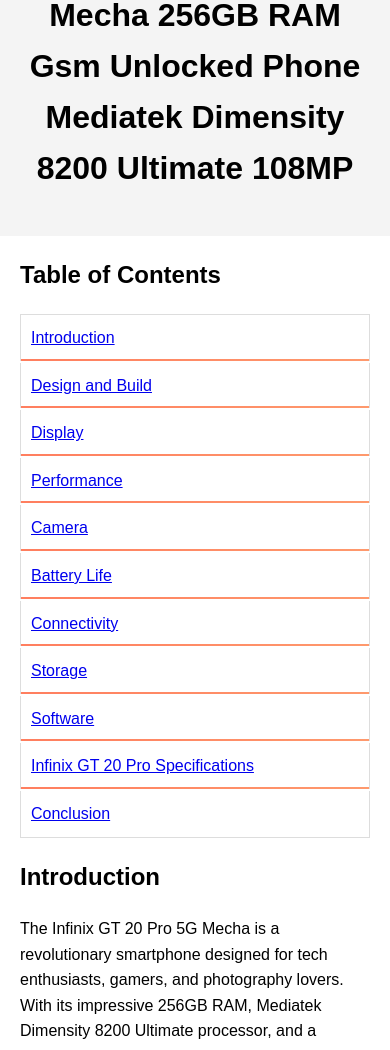
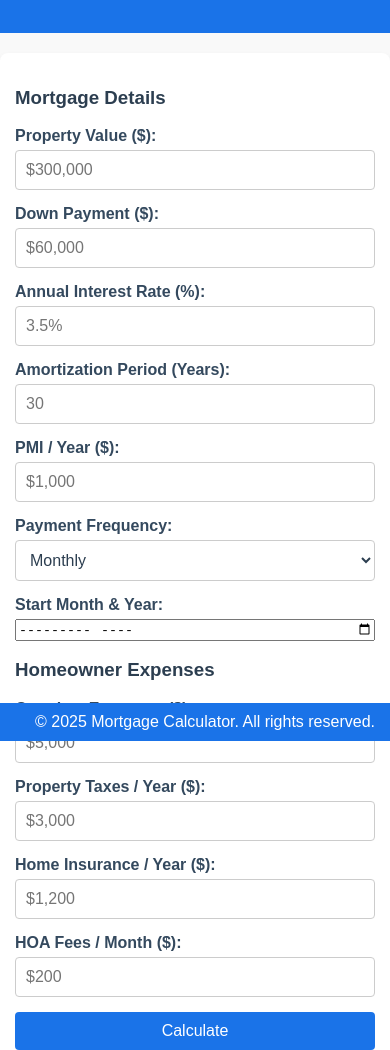
Before and after one commit to dave-ramsey-mortgage-calculator/ramsey-mortgage-calculator, a plain HTML site: page index.html in a window 390 px wide. Shown: the part 103-1153 px from the top of the page. Drawn offline with Linux system fonts and the light colour scheme.

Commit message:
index.html

```diff
--- a/index.html
+++ b/index.html
@@ -3,223 +3,225 @@
 <head>
   <meta charset="UTF-8">
   <meta name="viewport" content="width=device-width, initial-scale=1.0">
-    <meta name="description" content="Discover the Infinix GT 20 Pro 5G Mecha, a powerhouse smartphone with 256GB RAM, Mediatek Dimensity 8200 Ultimate, and a 108MP camera. Perfect for gaming, photography, and more.">
-    <meta name="keywords" content="Infinix GT 20 Pro 5G, 256GB RAM, Mediatek Dimensity 8200, 108MP camera, unlocked phone, gaming smartphone">
-    <meta name="author" content="Your Name">
-    <title>Infinix GT 20 Pro 5G Mecha 256GB RAM Gsm Unlocked Phone Mediatek Dimensity 8200 Ultimate 108MP</title>
+  <meta name="description" content="Free online mortgage calculator to estimate your monthly payments. Calculate loan amounts, interest rates, and terms easily.">
+  <meta name="keywords" content="dave ramsey mortgage calculator, mortgage calculator, loan calculator, monthly payment calculator, home loan calculator">
+  <meta name="author" content="parwez ali">
+  <meta property="og:title" content="Mortgage Calculator - Estimate Your Monthly Payments">
+  <meta property="og:description" content="Use our free mortgage calculator to estimate your monthly payments and plan your home loan effectively.">
+  <meta property="og:image" content="https://example.com/mortgage-calculator.jpg">
+  <meta property="og:url" content="https://example.com/mortgage-calculator">
+  <meta name="twitter:card" content="summary_large_image">
+  <title>Ramsey Mortgage Calculator - Estimate Your Monthly Payments</title>
   <style>
-        /* Gradient Line Animation */
-        .toc-table {
-            width: 100%;
-            border-collapse: collapse;
-            margin-bottom: 20px;
-        }
-        .toc-table th, .toc-table td {
-            padding: 10px;
-            text-align: left;
-            position: relative;
-        }
-        .toc-table tr:not(:last-child) td {
-            border-bottom: 2px solid transparent;
-            background: linear-gradient(to right, #ff7e5f, #feb47b);
-            background-size: 200% 2px;
-            background-repeat: no-repeat;
-            background-position: 0% 100%;
-            transition: background-position 1s ease-in-out;
-        }
-        .toc-table tr:not(:last-child) td:hover {
-            background-position: -100% 100%;
-        }
     /* General Styles */
     body {
       font-family: Arial, sans-serif;
-            line-height: 1.6;
       margin: 0;
       padding: 0;
+      box-sizing: border-box;
+      background-color: #f9f9f9; /* Lightened background for better contrast */
+      color: #2c3e50; /* Darker text for better contrast */
     }
-        header, footer {
+
+    header {
+      background: #1a73e8; /* Updated blue for better contrast */
+      color: white;
       text-align: center;
+      padding: 20px 10px;
+    }
+
+    header h1 {
+      margin: 0;
+      font-size: 2rem;
+    }
+
+    .container {
+      max-width: 600px;
+      margin: 20px auto;
       padding: 20px;
-            background-color: #f4f4f4;
+      background: white;
+      border-radius: 8px;
+      box-shadow: 0 4px 6px rgba(0, 0, 0, 0.1);
     }
-        section {
-            margin: 20px;
+
+    .calculator {
+      display: flex;
+      flex-direction: column;
     }
-        table {
+
+    .calculator label {
+      margin-bottom: 5px;
+      font-weight: bold;
+      color: #34495e; /* Slightly darker label color */
+    }
+
+    .calculator input[type="number"], .calculator select {
+      padding: 10px;
+      margin-bottom: 15px;
+      border: 1px solid #ccc;
+      border-radius: 4px;
+      font-size: 1rem;
+      background-color: #ffffff; /* White background for inputs */
+      color: #2c3e50; /* Dark text for inputs */
+    }
+
+    .calculator button {
+      padding: 10px;
+      background: #1a73e8; /* Updated blue for better contrast */
+      color: white;
+      border: none;
+      border-radius: 4px;
+      cursor: pointer;
+      font-size: 1rem;
+    }
+
+    .calculator button:hover {
+      background: #155bb5; /* Darker blue on hover */
+    }
+
+    .result {
+      margin-top: 20px;
+      font-size: 1.2rem;
+      text-align: left;
+      color: #2c3e50; /* Dark text for results */
+    }
+
+    footer {
+      text-align: center;
+      padding: 10px;
+      background: #1a73e8; /* Updated blue for better contrast */
+      color: white;
+      position: fixed;
       width: 100%;
-            border-collapse: collapse;
+      bottom: 0;
     }
-        table, th, td {
-            border: 1px solid #ddd;
+
+    @media (max-width: 600px) {
+      header h1 {
+        font-size: 1.5rem;
       }
-        th, td {
-            padding: 10px;
-            text-align: left;
+      .container {
+        padding: 15px;
+      }
     }
   </style>
 </head>
 <body>
   <header>
-        <!-- Main Title -->
-        <h1>Infinix GT 20 Pro 5G Mecha 256GB RAM Gsm Unlocked Phone Mediatek Dimensity 8200 Ultimate 108MP</h1>
+    <h1>Ramsey Mortgage Calculator</h1>
+    <p>Estimate your monthly mortgage payments with ease.</p>
   </header>
 
-    <!-- Table of Contents -->
-    <section>
-        <h2>Table of Contents</h2>
-        <table class="toc-table">
-            <tr>
-                <td><a href="#introduction">Introduction</a></td>
-            </tr>
-            <tr>
-                <td><a href="#design-and-build">Design and Build</a></td>
-            </tr>
-            <tr>
-                <td><a href="#display">Display</a></td>
-            </tr>
-            <tr>
-                <td><a href="#performance">Performance</a></td>
-            </tr>
-            <tr>
-                <td><a href="#camera">Camera</a></td>
-            </tr>
-            <tr>
-                <td><a href="#battery-life">Battery Life</a></td>
-            </tr>
-            <tr>
-                <td><a href="#connectivity">Connectivity</a></td>
-            </tr>
-            <tr>
-                <td><a href="#storage">Storage</a></td>
-            </tr>
-            <tr>
-                <td><a href="#software">Software</a></td>
-            </tr>
-            <tr>
-                <td><a href="#specifications">Infinix GT 20 Pro Specifications</a></td>
-            </tr>
-            <tr>
-                <td><a href="#conclusion">Conclusion</a></td>
-            </tr>
-        </table>
-    </section>
+  <div class="container">
+    <h3>Mortgage Details</h3>
+    <form class="calculator" id="mortgageForm">
+      <label for="propertyValue">Property Value ($):</label>
+      <input type="number" id="propertyValue" placeholder="$300,000" required>
 
-    <!-- Introduction -->
-    <section id="introduction">
-        <h2>Introduction</h2>
-        <p>The Infinix GT 20 Pro 5G Mecha is a revolutionary smartphone designed for tech enthusiasts, gamers, and photography lovers. With its impressive 256GB RAM, Mediatek Dimensity 8200 Ultimate processor, and a stunning 108MP camera, this phone is set to redefine mobile experiences. Whether you're a gamer, a content creator, or someone who demands high performance, the Infinix GT 20 Pro 5G Mecha is built to meet your needs.</p>
-    </section>
+      <label for="downPayment">Down Payment ($):</label>
+      <input type="number" id="downPayment" placeholder="$60,000" required>
 
-    <!-- Design and Build -->
-    <section id="design-and-build">
-        <h2>Design and Build</h2>
-        <p>The Infinix GT 20 Pro 5G Mecha boasts a sleek and futuristic design that catches the eye. The Mecha design is not just about aesthetics; it also enhances the phone's durability. The device features a robust build with a premium finish, making it both stylish and sturdy. The ergonomic design ensures a comfortable grip, making it easy to handle during long gaming sessions or photography shoots.</p>
-    </section>
+      <label for="interestRate">Annual Interest Rate (%):</label>
+      <input type="number" step="0.01" id="interestRate" placeholder="3.5%" required>
 
-    <!-- Display -->
-    <section id="display">
-        <h2>Display</h2>
-        <p>The phone comes with a large, vibrant display that offers an immersive viewing experience. The high-resolution screen ensures that every detail is crisp and clear, whether you're watching videos, playing games, or browsing photos. The display also supports high refresh rates, making it perfect for gaming and smooth scrolling.</p>
-    </section>
+      <label for="amortizationPeriod">Amortization Period (Years):</label>
+      <input type="number" id="amortizationPeriod" placeholder="30" required>
 
-    <!-- Performance -->
-    <section id="performance">
-        <h2>Performance</h2>
-        <p>At the heart of the Infinix GT 20 Pro 5G Mecha is the powerful Mediatek Dimensity 8200 Ultimate processor. This chipset is designed to deliver top-notch performance, ensuring that the phone can handle even the most demanding tasks with ease. Whether you're multitasking, gaming, or editing videos, the Infinix GT 20 Pro 5G Mecha won't let you down.</p>
-        <p>With 256GB of RAM, this phone offers unparalleled speed and efficiency. You can switch between apps seamlessly, and the phone can handle multiple processes simultaneously without any lag. This makes it an ideal choice for power users who need a device that can keep up with their busy lifestyles.</p>
-    </section>
+      <label for="pmi">PMI / Year ($):</label>
+      <input type="number" id="pmi" placeholder="$1,000" required>
 
-    <!-- Camera -->
-    <section id="camera">
-        <h2>Camera</h2>
-        <p>One of the standout features of the Infinix GT 20 Pro 5G Mecha is its 108MP camera. This high-resolution camera allows you to capture stunning photos with incredible detail and clarity. Whether you're shooting in low light or bright daylight, the camera performs exceptionally well, delivering professional-quality images.</p>
-        <p>The phone also comes with a range of advanced camera features, including AI-enhanced photography, night mode, and ultra-wide-angle shots. These features make it easy to capture the perfect shot, no matter the conditions. Additionally, the phone supports 4K video recording, allowing you to create high-quality videos with ease.</p>
-    </section>
+      <label for="paymentFrequency">Payment Frequency:</label>
+      <select id="paymentFrequency">
+        <option value="12">Monthly</option>
+        <option value="26">Bi-Weekly</option>
+        <option value="52">Weekly</option>
+      </select>
 
-    <!-- Battery Life -->
-    <section id="battery-life">
-        <h2>Battery Life</h2>
-        <p>The Infinix GT 20 Pro 5G Mecha is equipped with a long-lasting battery that ensures you stay connected throughout the day. Whether you're gaming, streaming, or working, the phone's battery can handle it all. The device also supports fast charging, so you can quickly recharge and get back to what you love.</p>
-    </section>
+      <label for="startMonthYear">Start Month & Year:</label>
+      <input type="month" id="startMonthYear" required>
 
-    <!-- Connectivity -->
-    <section id="connectivity">
-        <h2>Connectivity</h2>
-        <p>As a 5G-enabled device, the Infinix GT 20 Pro 5G Mecha offers blazing-fast internet speeds, making it perfect for streaming, gaming, and downloading large files. The phone also supports GSM networks, making it a great choice for international travelers. With its unlocked status, you can use the phone with any carrier, giving you the freedom to choose the best plan for your needs.</p>
-    </section>
+      <h3>Homeowner Expenses</h3>
 
-    <!-- Storage -->
-    <section id="storage">
-        <h2>Storage</h2>
-        <p>With 256GB of internal storage, the Infinix GT 20 Pro 5G Mecha provides ample space for all your apps, games, photos, and videos. You won't have to worry about running out of space, even if you're a heavy user. The phone also supports expandable storage, so you can add even more space if needed.</p>
-    </section>
+      <label for="oneTimeExpenses">One-time Expenses ($):</label>
+      <input type="number" id="oneTimeExpenses" placeholder="$5,000" required>
 
-    <!-- Software -->
-    <section id="software">
-        <h2>Software</h2>
-        <p>The Infinix GT 20 Pro 5G Mecha runs on the latest version of Android, offering a smooth and user-friendly experience. The phone comes with a range of pre-installed apps and features that enhance its functionality. The intuitive interface makes it easy to navigate, and the phone's software is optimized for performance, ensuring that it runs smoothly at all times.</p>
-    </section>
+      <label for="propertyTaxes">Property Taxes / Year ($):</label>
+      <input type="number" id="propertyTaxes" placeholder="$3,000" required>
 
-    <!-- Specifications -->
-    <section id="specifications">
-        <h2>Infinix GT 20 Pro Specifications</h2>
-        <table border="1" cellpadding="10" cellspacing="0">
-            <tr>
-                <th>Feature</th>
-                <th>Specification</th>
-            </tr>
-            <tr>
-                <td>Model</td>
-                <td>Infinix GT 20 Pro 5G Mecha</td>
-            </tr>
-            <tr>
-                <td>RAM</td>
-                <td>256GB</td>
-            </tr>
-            <tr>
-                <td>Processor</td>
-                <td>Mediatek Dimensity 8200 Ultimate</td>
-            </tr>
-            <tr>
-                <td>Display</td>
-                <td>Large, high-resolution, high refresh rate</td>
-            </tr>
-            <tr>
-                <td>Camera</td>
-                <td>108MP main camera, AI-enhanced, night mode, 4K video</td>
-            </tr>
-            <tr>
-                <td>Battery</td>
-                <td>Long-lasting with fast charging support</td>
-            </tr>
-            <tr>
-                <td>Connectivity</td>
-                <td>5G, GSM unlocked</td>
-            </tr>
-            <tr>
-                <td>Storage</td>
-                <td>256GB internal, expandable</td>
-            </tr>
-            <tr>
-                <td>Operating System</td>
-                <td>Latest Android version</td>
-            </tr>
-            <tr>
-                <td>Design</td>
-                <td>Mecha design, premium finish, ergonomic</td>
-            </tr>
-        </table>
-    </section>
+      <label for="homeInsurance">Home Insurance / Year ($):</label>
+      <input type="number" id="homeInsurance" placeholder="$1,200" required>
 
-    <!-- Conclusion -->
-    <section id="conclusion">
-        <h2>Conclusion</h2>
-        <p>The Infinix GT 20 Pro 5G Mecha is a powerhouse smartphone that offers top-tier performance, stunning photography capabilities, and a sleek design. Whether you're a gamer, a photographer, or someone who demands high performance, this phone is designed to meet your needs. With its 256GB RAM, Mediatek Dimensity 8200 Ultimate processor, and 108MP camera, the Infinix GT 20 Pro 5G Mecha is a device that stands out in the crowded smartphone market.</p>
-        <p>If you're looking for a phone that combines style, performance, and innovation, the Infinix GT 20 Pro 5G Mecha is the perfect choice. Don't miss out on this incredible device – it's time to upgrade your mobile experience with the Infinix GT 20 Pro 5G Mecha.</p>
-    </section>
+      <label for="hoaFees">HOA Fees / Month ($):</label>
+      <input type="number" id="hoaFees" placeholder="$200" required>
+
+      <button type="button" onclick="calculateMortgage()">Calculate</button>
+    </form>
+
+    <div class="result" id="result"></div>
+  </div>
 
   <footer>
-        <p>&copy; 2023 Your Blog Name. All rights reserved.</p>
+    &copy; 2025 Mortgage Calculator. All rights reserved.
   </footer>
+
+  <script>
+    function calculateMortgage() {
+      // Get input values
+      const propertyValue = parseFloat(document.getElementById('propertyValue').value);
+      const downPayment = parseFloat(document.getElementById('downPayment').value);
+      const interestRate = parseFloat(document.getElementById('interestRate').value);
+      const amortizationPeriod = parseFloat(document.getElementById('amortizationPeriod').value);
+      const pmi = parseFloat(document.getElementById('pmi').value);
+      const paymentFrequency = parseFloat(document.getElementById('paymentFrequency').value);
+
+      const oneTimeExpenses = parseFloat(document.getElementById('oneTimeExpenses').value);
+      const propertyTaxes = parseFloat(document.getElementById('propertyTaxes').value);
+      const homeInsurance = parseFloat(document.getElementById('homeInsurance').value);
+      const hoaFees = parseFloat(document.getElementById('hoaFees').value);
+
+      // Validate inputs
+      if (
+        isNaN(propertyValue) || isNaN(downPayment) || isNaN(interestRate) ||
+        isNaN(amortizationPeriod) || isNaN(pmi) || isNaN(oneTimeExpenses) ||
+        isNaN(propertyTaxes) || isNaN(homeInsurance) || isNaN(hoaFees)
+      ) {
+        document.getElementById('result').innerHTML = '<p style="color: red;">Please enter valid numbers for all fields.</p>';
+        return;
+      }
+
+      // Calculate mortgage amount
+      const mortgageAmount = propertyValue - downPayment;
+
+      // Convert annual interest rate to periodic rate
+      const periodicInterestRate = (interestRate / 100) / paymentFrequency;
+
+      // Total number of payments
+      const totalPayments = amortizationPeriod * paymentFrequency;
+
+      // Calculate periodic payment using the mortgage formula
+      const periodicPayment = (mortgageAmount * periodicInterestRate) / (1 - Math.pow(1 + periodicInterestRate, -totalPayments));
+
+      // Add PMI cost per payment
+      const pmiPerPayment = pmi / paymentFrequency;
+
+      // Add homeowner expenses
+      const propertyTaxesPerPayment = propertyTaxes / paymentFrequency;
+      const homeInsurancePerPayment = homeInsurance / paymentFrequency;
+
+      // Total monthly payment
+      const totalPayment = periodicPayment + pmiPerPayment + propertyTaxesPerPayment + homeInsurancePerPayment + hoaFees;
+
+      // Display result
+      document.getElementById('result').innerHTML = `
+        <p><strong>Mortgage Amount:</strong> $${mortgageAmount.toFixed(2)}</p>
+        <p><strong>Monthly Mortgage Payment:</strong> $${periodicPayment.toFixed(2)}</p>
+        <p><strong>PMI Per Payment:</strong> $${pmiPerPayment.toFixed(2)}</p>
+        <p><strong>Property Taxes Per Payment:</strong> $${propertyTaxesPerPayment.toFixed(2)}</p>
+        <p><strong>Home Insurance Per Payment:</strong> $${homeInsurancePerPayment.toFixed(2)}</p>
+        <p><strong>HOA Fees Per Payment:</strong> $${hoaFees.toFixed(2)}</p>
+        <p><strong>Total Monthly Payment:</strong> $${totalPayment.toFixed(2)}</p>
+      `;
+    }
+  </script>
 </body>
 </html>
```
Lines whose indentation alone changed are shown as unchanged.
